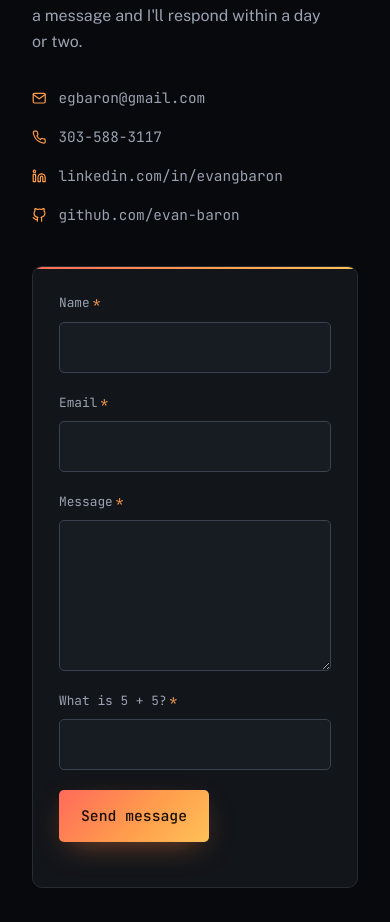
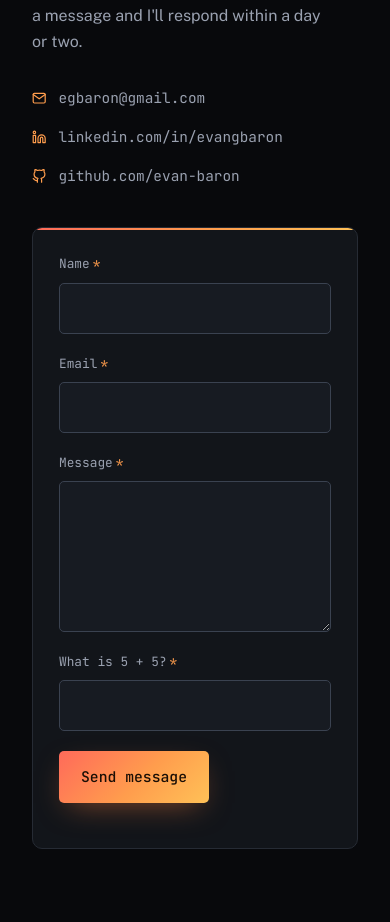
Before and after one commit to evan-baron/professional-portfolio, a Next.js app: page / in a window 390 px wide. Shown: the part 9007-9929 px from the top of the page. Built offline with nearby package versions, Linux system fonts and the light colour scheme.

Commit message:
removed phone from contact

```diff
--- a/src/components/Contact/Contact.tsx
+++ b/src/components/Contact/Contact.tsx
@@ -17,8 +17,9 @@ const Contact = () => {
 							Have a project in mind, or just want to talk shop?
 						</h2>
 						<p className={styles.subtext}>
-							I&apos;m open to full-stack roles and select contract work. Reach out
-							directly or send a message and I&apos;ll respond within a day or two.
+							I&apos;m open to full-stack roles and select contract work. Reach
+							out directly or send a message and I&apos;ll respond within a day
+							or two.
 						</p>
 
 						<ul className={styles.details}>
@@ -26,10 +27,10 @@ const Contact = () => {
 								<FiMail aria-hidden='true' />
 								<Link href='mailto:egbaron@gmail.com'>egbaron@gmail.com</Link>
 							</li>
-							<li>
+							{/* <li>
 								<FiPhone aria-hidden='true' />
 								<Link href='tel:+13035883117'>303-588-3117</Link>
-							</li>
+							</li> */}
 							<li>
 								<FiLinkedin aria-hidden='true' />
 								<Link
```
